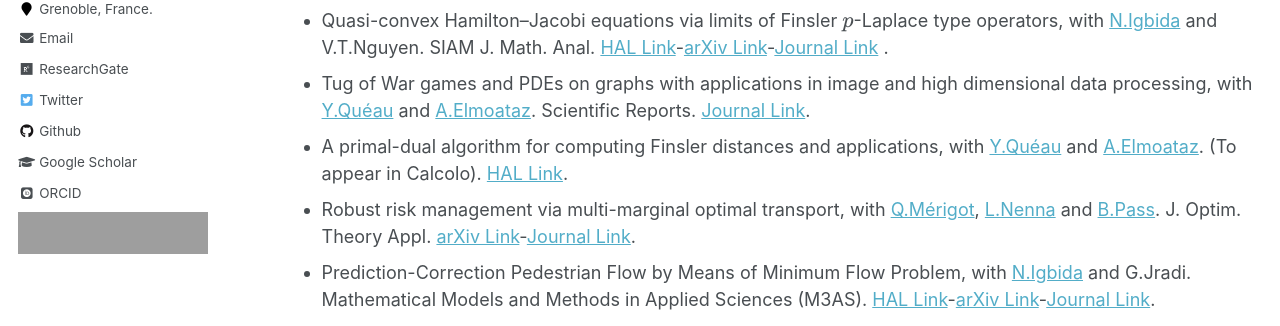
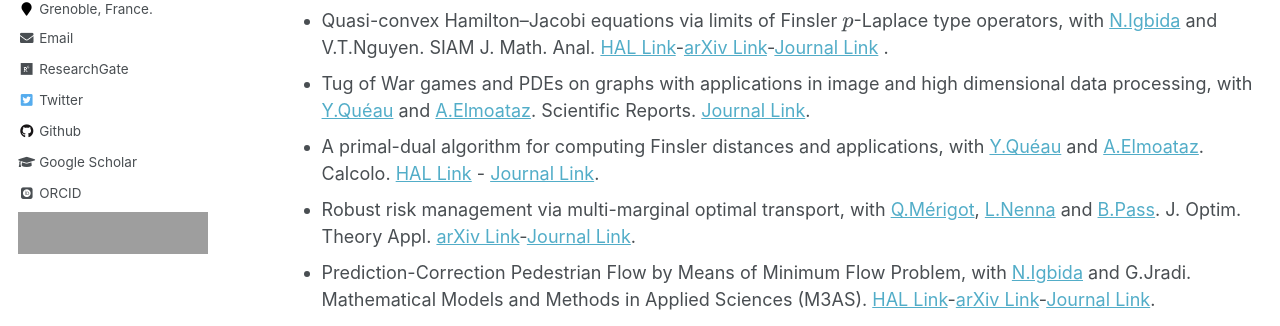
Before and after one commit to enhamza/enhamza.github.io, a Jekyll site: the page built from _pages/publications.md, in a window 1280 px wide and 1168 px high, cut to the strip 346-672 px from the top of the window. Built offline with Jekyll 4.4.1, drawn with Linux system fonts in a browser that asks for light colours; some web fonts are replaced; formulas are drawn with MathJax 3; grey boxes are pictures that could not be loaded.

Commit message:
Update publications.md

```diff
--- a/_pages/publications.md
+++ b/_pages/publications.md
@@ -10,7 +10,7 @@
 * Beckmann-type problem for degenerate Hamilton-Jacobi equations, with [N.Igbida](https://www.unilim.fr/pages_perso/noureddine.igbida/) and V.T.Nguyen. Quarterly of Applied Mathematics. [HAL Link](https://hal.archives-ouvertes.fr/hal-03020324)-[Journal Link](https://www.ams.org/journals/qam/0000-000-00/S0033-569X-2021-01606-7).
 * Quasi-convex Hamilton--Jacobi equations via limits of Finsler $p$-Laplace type operators, with [N.Igbida](https://www.unilim.fr/pages_perso/noureddine.igbida/) and V.T.Nguyen. SIAM J. Math. Anal. [HAL Link](https://hal.archives-ouvertes.fr/hal-03279460)-[arXiv Link](https://arxiv.org/abs/2107.02606)-[Journal Link](https://epubs.siam.org/doi/pdf/10.1137/21M143306X?casa_token=m37hUOoTZPMAAAAA:uULpuoEYWjdxraeyo4dy7MCE8gAix5NZv0sV7XDSbeGvxx3nTSTI5lRfzTnLKHaXaWHylgu2hfJm) .
 * Tug of War games and PDEs on graphs with applications in image and high dimensional data processing, with [Y.Quéau](https://sites.google.com/view/yvainqueau) and [A.Elmoataz](https://elmoatazbill.users.greyc.fr/). Scientific Reports. [Journal Link](https://www.nature.com/articles/s41598-023-32354-5).
-* A primal-dual algorithm for computing Finsler distances and applications, with [Y.Quéau](https://sites.google.com/view/yvainqueau) and [A.Elmoataz](https://elmoatazbill.users.greyc.fr/). (To appear in Calcolo). [HAL Link](https://hal.archives-ouvertes.fr/hal-03620343).
+* A primal-dual algorithm for computing Finsler distances and applications, with [Y.Quéau](https://sites.google.com/view/yvainqueau) and [A.Elmoataz](https://elmoatazbill.users.greyc.fr/). Calcolo. [HAL Link](https://hal.archives-ouvertes.fr/hal-03620343) - [Journal Link](https://link.springer.com/article/10.1007/s10092-024-00596-y).
 * Robust risk management via multi-marginal optimal transport, with [Q.Mérigot](http://quentin.mrgt.fr/), [L.Nenna](https://lucanenna.github.io/) and [B.Pass](https://sites.ualberta.ca/~pass/). J. Optim. Theory Appl. [arXiv Link](https://arxiv.org/abs/2211.07694)-[Journal Link](https://link.springer.com/article/10.1007/s10957-024-02438-x).
 * Prediction-Correction Pedestrian Flow by Means of Minimum Flow Problem, with [N.Igbida](https://www.unilim.fr/pages_perso/noureddine.igbida/) and G.Jradi. Mathematical Models and Methods in Applied Sciences (M3AS). [HAL Link](https://hal.science/hal-03999852)-[arXiv Link](https://arxiv.org/abs/2302.11315)-[Journal Link](https://doi.org/10.1142/S0218202524500052).
 * Stochastic Monotone Inclusion with Closed Loop Distributions, with [J.Fadili](https://fadili.users.greyc.fr) and H.Attouch. Preprint. [HAL Link](https://hal.science/hal-04652333)-[arXiv Link](https://arxiv.org/abs/2407.13868).
```
